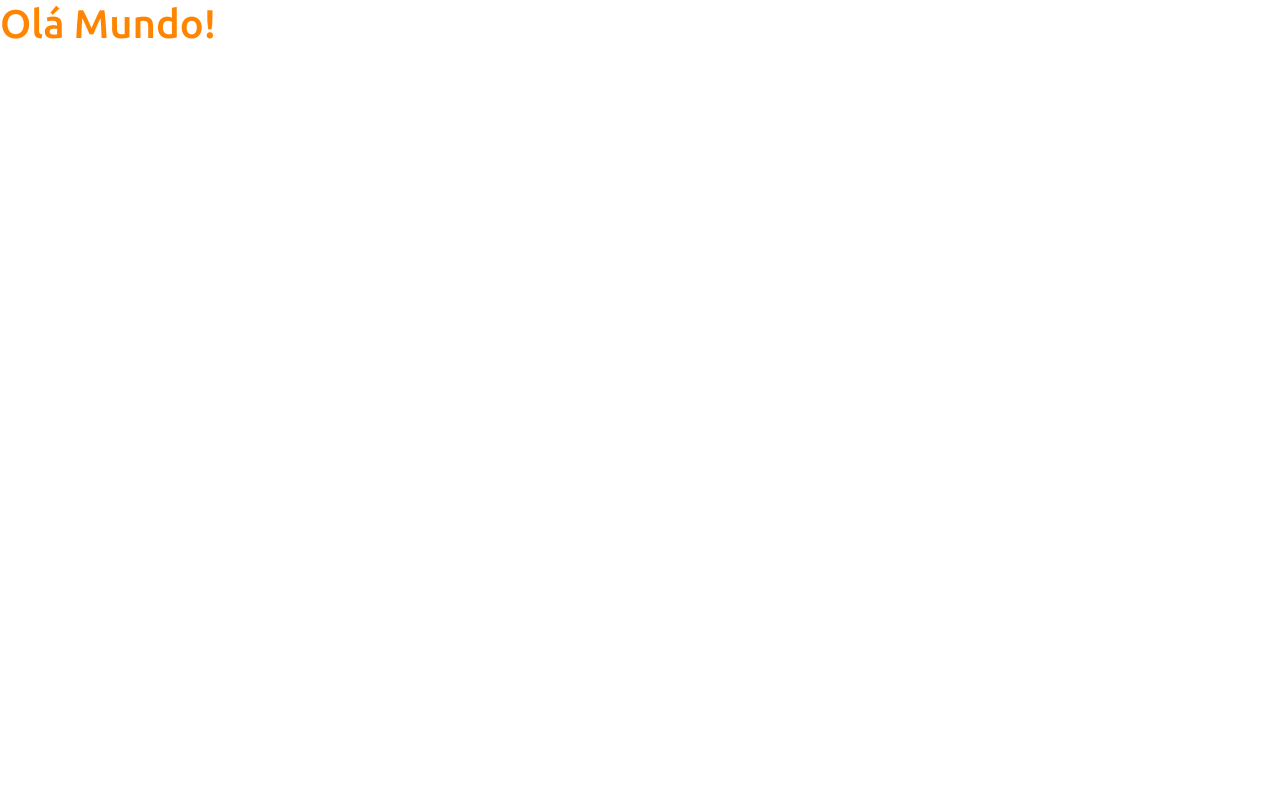
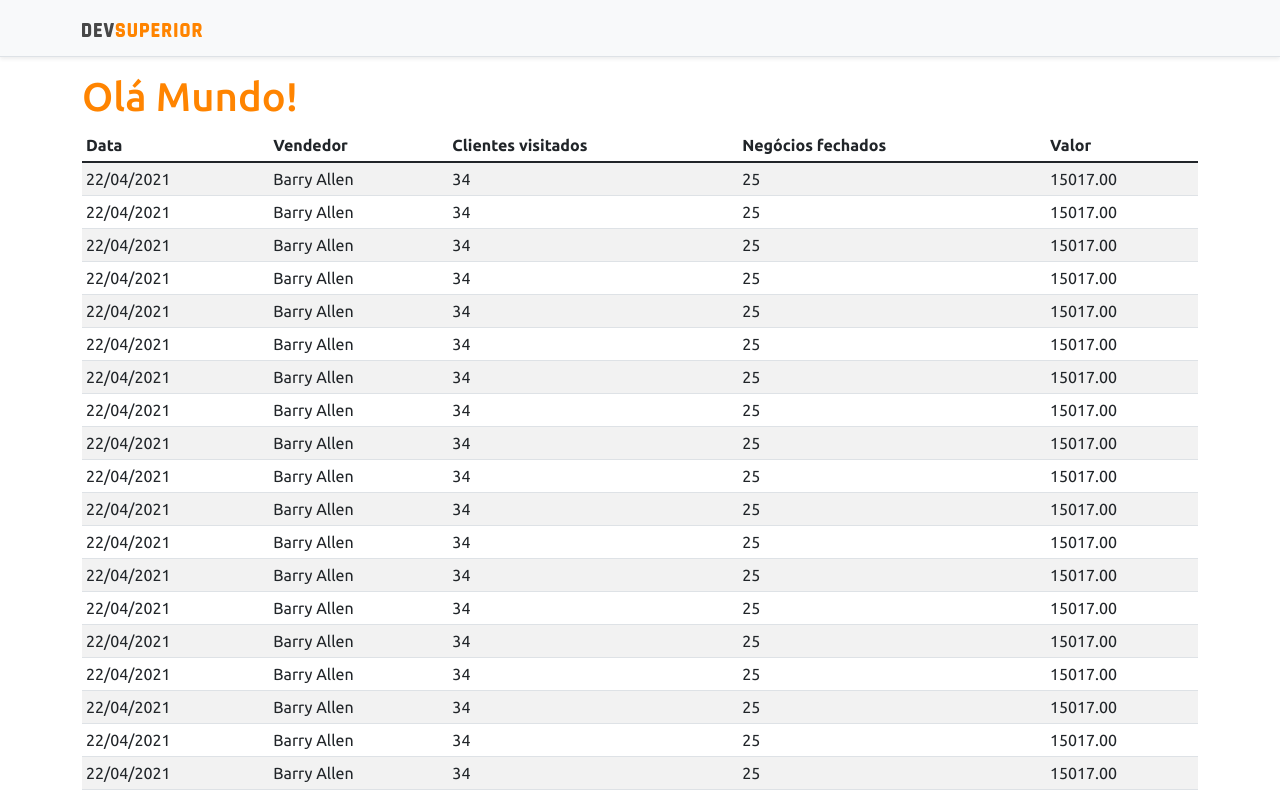
Before and after one commit to VitorEmerique/projeto-sds4, a React (Create React App) app in the folder frontend/: page / in a window 1280 px wide. Shown: the top 797 px of the page. Built offline with nearby package versions, Linux system fonts and the light colour scheme.

Commit message:
Basic Static Components

```diff
--- a/frontend/package.json
+++ b/frontend/package.json
@@ -4,6 +4,7 @@
   "private": true,
   "dependencies": {
     "@popperjs/core": "^2.9.3",
+    "@testing-library/dom": "^8.2.0",
     "@testing-library/jest-dom": "^5.11.4",
     "@testing-library/react": "^11.1.0",
     "@testing-library/user-event": "^12.1.10",
--- a/frontend/src/App.tsx
+++ b/frontend/src/App.tsx
@@ -1,10 +1,19 @@
-import React from "react";
+import DataTable from "components/DataTable";
+import Footer from "components/Footer";
+import NavBar from "components/NavBar";
+
 
 function App() {
   return (
-    <div>
-      <h1 className="text-primary">Olá Mundo!</h1>
-     </div>
+    <>
+      <NavBar/>
+      <div className="container">
+        <h1 className="text-primary">Olá Mundo!</h1>
+        <DataTable/>
+      </div>
+      <Footer/>
+
+    </>
   );
 }
 
--- /dev/null
+++ b/frontend/src/components/DataTable/index.tsx
@@ -0,0 +1,162 @@
+function DataTable() {
+    return (
+        <div className="table-responsive">
+        <table className="table table-striped table-sm">
+            <thead>
+                <tr>
+                    <th>Data</th>
+                    <th>Vendedor</th>
+                    <th>Clientes visitados</th>
+                    <th>Negócios fechados</th>
+                    <th>Valor</th>
+                </tr>
+            </thead>
+            <tbody>
+                <tr>
+                    <td>22/04/2021</td>
+                    <td>Barry Allen</td>
+                    <td>34</td>
+                    <td>25</td>
+                    <td>15017.00</td>
+                </tr>
+                <tr>
+                    <td>22/04/2021</td>
+                    <td>Barry Allen</td>
+                    <td>34</td>
+                    <td>25</td>
+                    <td>15017.00</td>
+                </tr>
+                <tr>
+                    <td>22/04/2021</td>
+                    <td>Barry Allen</td>
+                    <td>34</td>
+                    <td>25</td>
+                    <td>15017.00</td>
+                </tr>
+                <tr>
+                    <td>22/04/2021</td>
+                    <td>Barry Allen</td>
+                    <td>34</td>
+                    <td>25</td>
+                    <td>15017.00</td>
+                </tr>
+                <tr>
+                    <td>22/04/2021</td>
+                    <td>Barry Allen</td>
+                    <td>34</td>
+                    <td>25</td>
+                    <td>15017.00</td>
+                </tr>
+                <tr>
+                    <td>22/04/2021</td>
+                    <td>Barry Allen</td>
+                    <td>34</td>
+                    <td>25</td>
+                    <td>15017.00</td>
+                </tr>
+                <tr>
+                    <td>22/04/2021</td>
+                    <td>Barry Allen</td>
+                    <td>34</td>
+                    <td>25</td>
+                    <td>15017.00</td>
+                </tr>
+                <tr>
+                    <td>22/04/2021</td>
+                    <td>Barry Allen</td>
+                    <td>34</td>
+                    <td>25</td>
+                    <td>15017.00</td>
+                </tr>
+                <tr>
+                    <td>22/04/2021</td>
+                    <td>Barry Allen</td>
+                    <td>34</td>
+                    <td>25</td>
+                    <td>15017.00</td>
+                </tr>
+                <tr>
+                    <td>22/04/2021</td>
+                    <td>Barry Allen</td>
+                    <td>34</td>
+                    <td>25</td>
+                    <td>15017.00</td>
+                </tr>
+                <tr>
+                    <td>22/04/2021</td>
+                    <td>Barry Allen</td>
+                    <td>34</td>
+                    <td>25</td>
+                    <td>15017.00</td>
+                </tr>
+                <tr>
+                    <td>22/04/2021</td>
+                    <td>Barry Allen</td>
+                    <td>34</td>
+                    <td>25</td>
+                    <td>15017.00</td>
+                </tr>
+                <tr>
+                    <td>22/04/2021</td>
+                    <td>Barry Allen</td>
+                    <td>34</td>
+                    <td>25</td>
+                    <td>15017.00</td>
+                </tr>
+                <tr>
+                    <td>22/04/2021</td>
+                    <td>Barry Allen</td>
+                    <td>34</td>
+                    <td>25</td>
+                    <td>15017.00</td>
+                </tr>
+                <tr>
+                    <td>22/04/2021</td>
+                    <td>Barry Allen</td>
+                    <td>34</td>
+                    <td>25</td>
+                    <td>15017.00</td>
+                </tr>
+                <tr>
+                    <td>22/04/2021</td>
+                    <td>Barry Allen</td>
+                    <td>34</td>
+                    <td>25</td>
+                    <td>15017.00</td>
+                </tr>
+                <tr>
+                    <td>22/04/2021</td>
+                    <td>Barry Allen</td>
+                    <td>34</td>
+                    <td>25</td>
+                    <td>15017.00</td>
+                </tr>
+                <tr>
+                    <td>22/04/2021</td>
+                    <td>Barry Allen</td>
+                    <td>34</td>
+                    <td>25</td>
+                    <td>15017.00</td>
+                </tr>
+                <tr>
+                    <td>22/04/2021</td>
+                    <td>Barry Allen</td>
+                    <td>34</td>
+                    <td>25</td>
+                    <td>15017.00</td>
+                </tr>
+                <tr>
+                    <td>22/04/2021</td>
+                    <td>Barry Allen</td>
+                    <td>34</td>
+                    <td>25</td>
+                    <td>15017.00</td>
+                </tr>
+
+            </tbody>
+        </table>
+    </div>
+    );
+  }
+
+  export default DataTable;
--- /dev/null
+++ b/frontend/src/components/Footer/index.tsx
@@ -0,0 +1,13 @@
+const Footer = () => {
+    return (
+        <footer className="footer mt-auto py-3 bg-dark">
+            <div className="container">
+                <p className="text-light">App desenvolvido por <a href="https://github.com/VitorEmerique" target="_blank" rel="noreferrer">Vitor Torres Emerique</a></p>
+                <p className="text-light"><small><strong>Semana Spring React</strong><br />
+                    Evento promovido pela escola DevSuperior: <a href="https://instagram.com/devsuperior.ig" target="_blank" rel="noreferrer">@devsuperior.ig</a></small></p>
+            </div>
+        </footer>
+    );
+}
+
+export default Footer;
--- /dev/null
+++ b/frontend/src/components/NavBar/index.tsx
@@ -0,0 +1,15 @@
+import ImgDsDark from 'assets/img/ds-dark.svg';
+
+const NavBar = () => {
+    return (
+        <div className="d-flex flex-column flex-md-row align-items-center p-3 px-md-4 mb-3 bg-light border-bottom shadow-sm">
+            <div className="container">
+                <nav className="my-2 my-md-0 mr-md-3">
+                    <img src={ImgDsDark} alt="DevSuperior" width="120" />
+                </nav>
+            </div>
+        </div>
+    );
+}
+
+export default NavBar;
```
Also changed, not shown: frontend/src/assets/img/ds-dark.svg (added), 1 other file (tests, documents, lock files or other folders).
